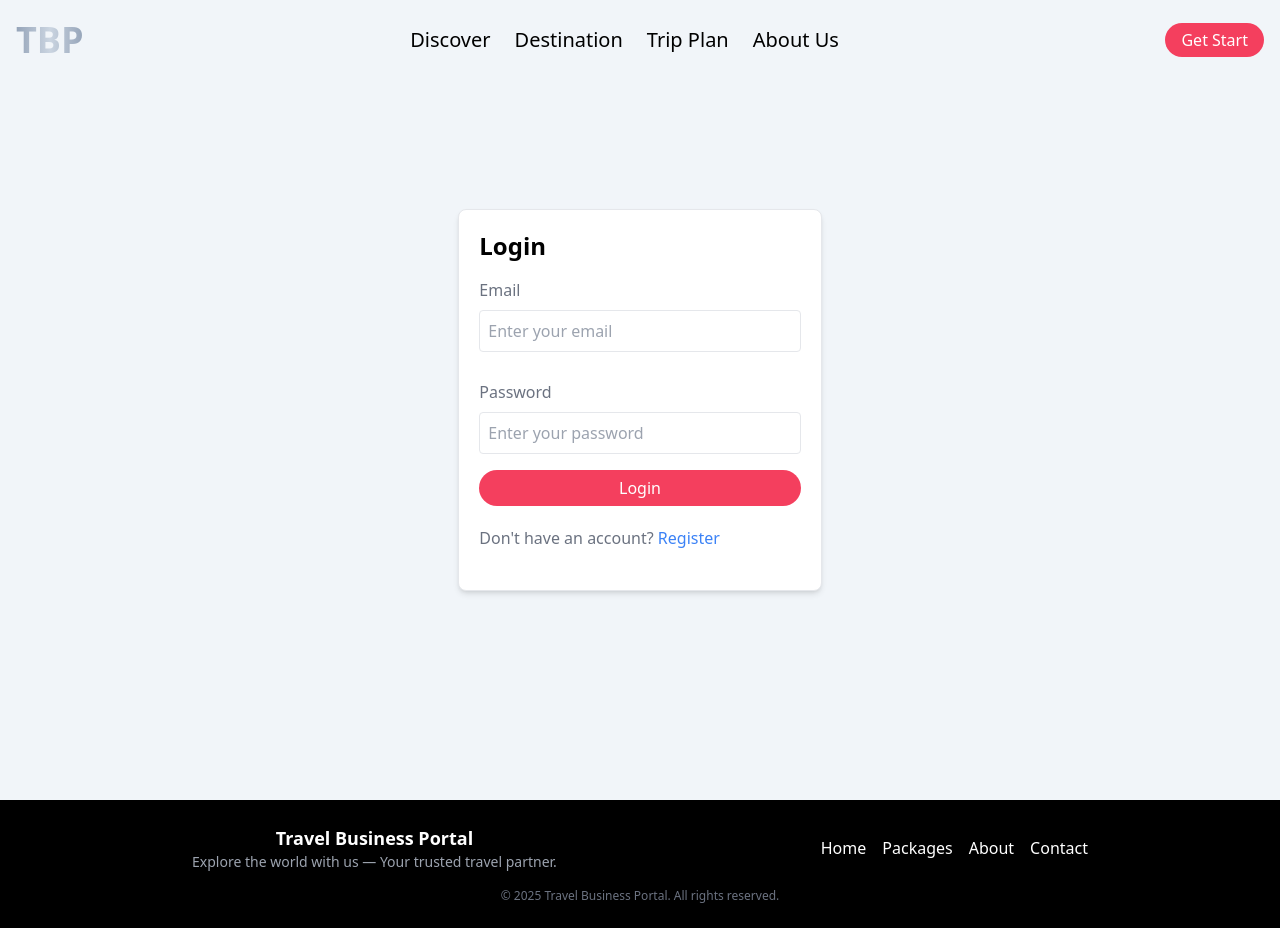
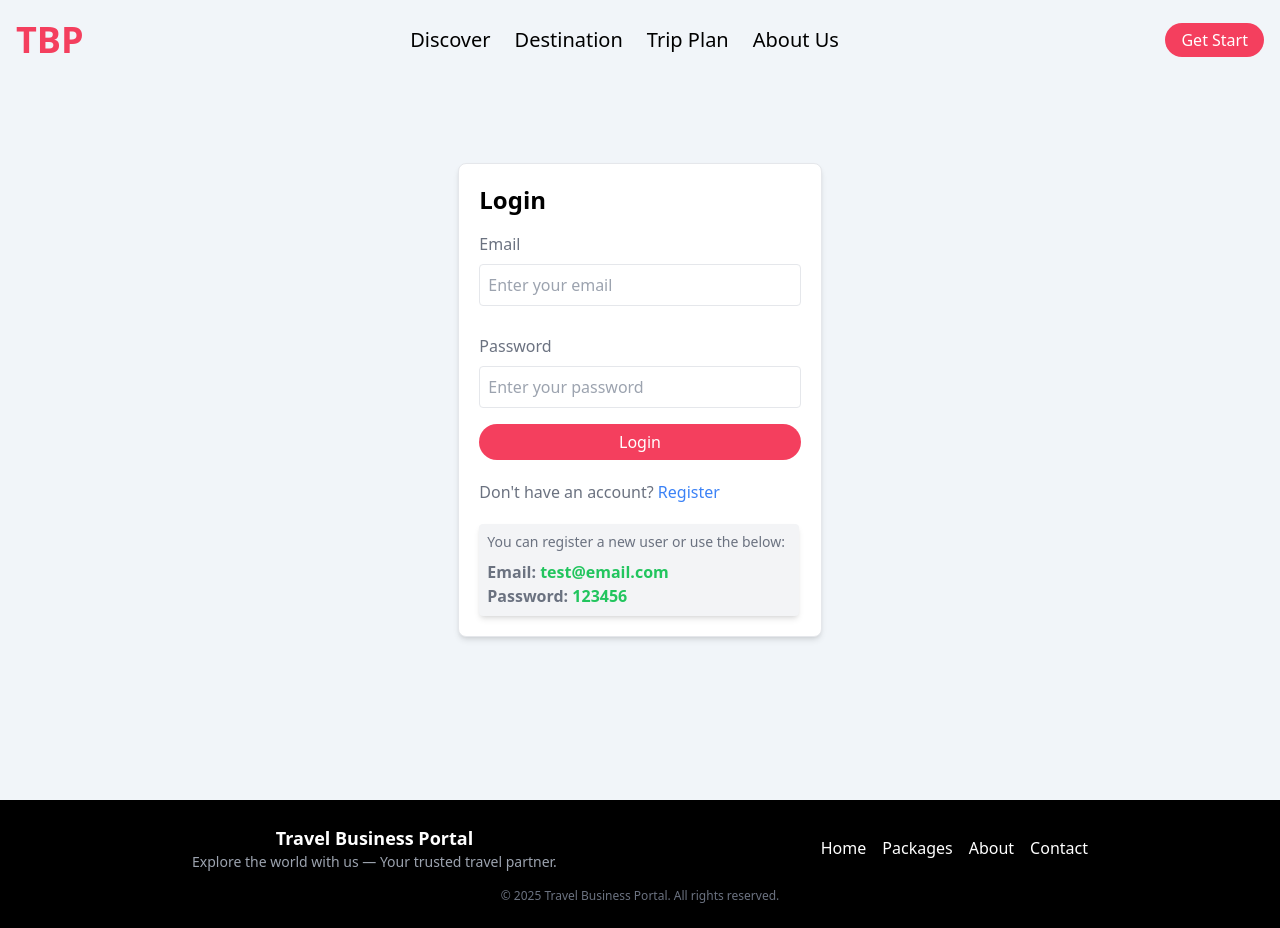
Before and after one commit to ruhulamin77/travel-business-portal, a Next.js app: page /login in a window 1280 px wide. Built offline with nearby package versions, Linux system fonts and the light colour scheme; no server answers.

Commit message:
add test user

```diff
--- a/app/login/page.jsx
+++ b/app/login/page.jsx
@@ -54,7 +54,7 @@ export default function LoginPage(s) {
 
   return (
     <div className="flex-1 flex justify-center items-center bg-slate-100 min-h-screen">
-      <div className="max-w-lg mx-auto border p-5 rounded-lg bg-white shadow-md">
+      <div className="max-w-md mx-auto border p-5 rounded-lg bg-white shadow-md">
         <h2 className="text-2xl font-bold mb-4">Login</h2>
         <form
           onSubmit={handleSubmit(onSubmit)}
@@ -93,6 +93,17 @@ export default function LoginPage(s) {
             Register
           </Link>
         </p>
+        <p className="rounded p-2 shadow-md bg-gray-100 max-w-xs text-green-500 font-semibold">
+          <p className="text-sm pb-2 font-normal text-gray-500">
+            You can register a new user or use the below:
+          </p>
+          <p>
+            <span className="text-gray-500">Email:</span> test@email.com
+          </p>
+          <p>
+            <span className="text-gray-500">Password:</span> 123456
+          </p>
+        </p>
       </div>
     </div>
   );
--- a/components/common/Logo.jsx
+++ b/components/common/Logo.jsx
@@ -3,10 +3,7 @@ import React from 'react';
 
 export default function Logo() {
   return (
-    <Link
-      href="/"
-      className="text-transparent bg-clip-text bg-gradient-to-r from-slate-400 via-slate-300 to-slate-400   font-bold text-4xl"
-    >
+    <Link href="/" className="text-rose-500 font-bold text-4xl">
       TBP
     </Link>
   );
```
